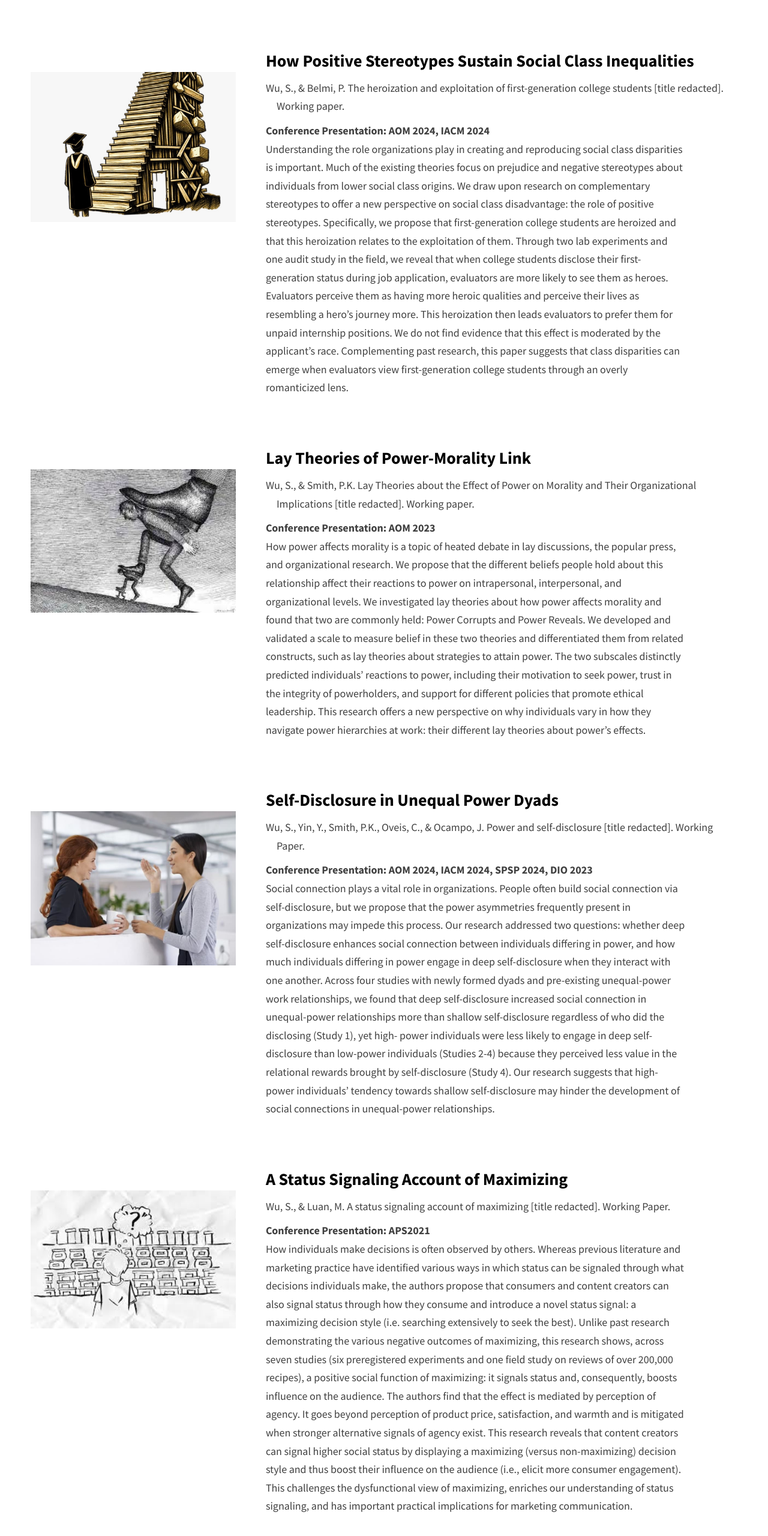
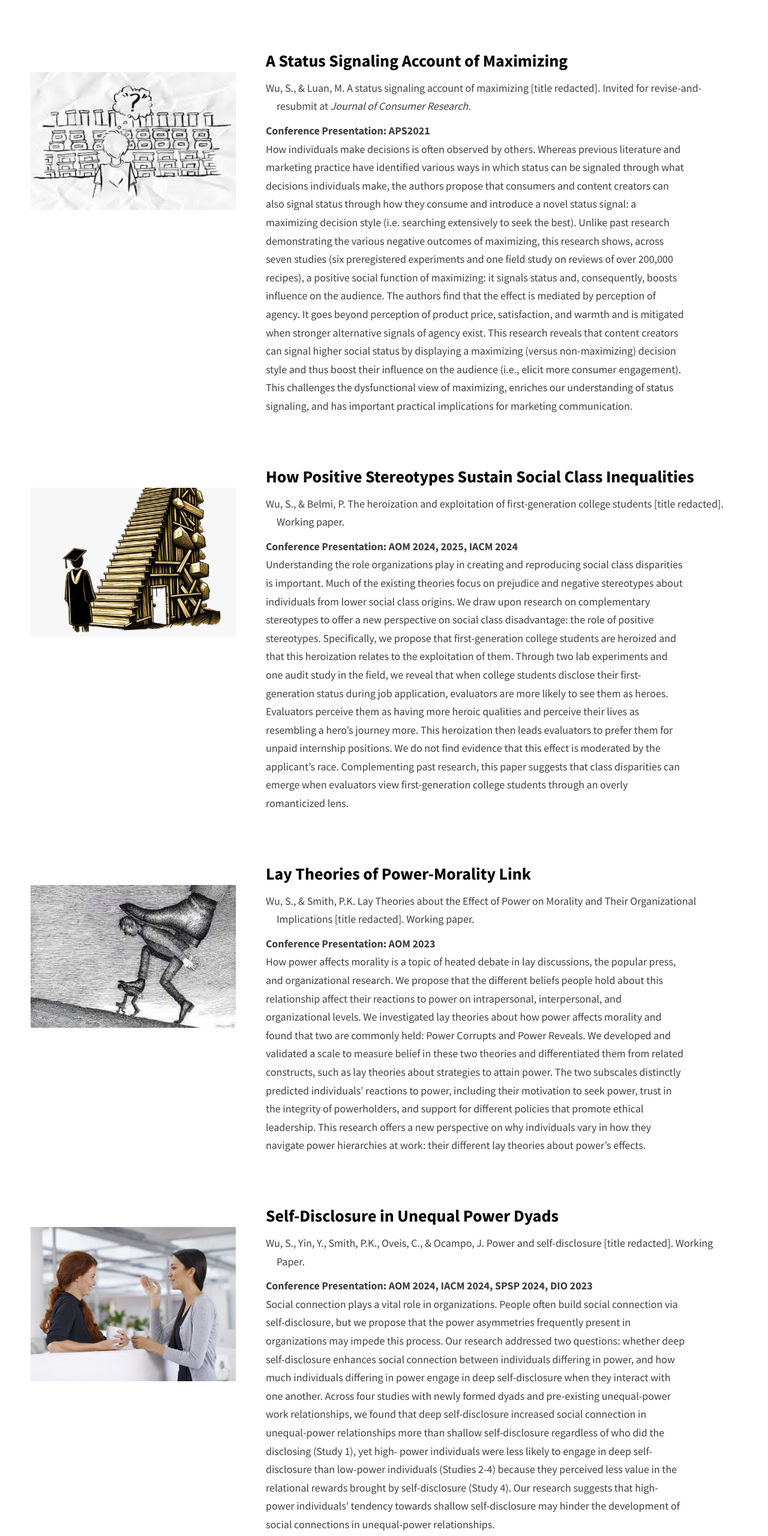
Before and after one commit to shuangwu-ob/shuangwu-ob.github.io, a website: page index.html in a window 1280 px wide. Shown: the part 1697-4257 px from the top of the page at 60% size. Drawn offline with Linux system fonts and the light colour scheme.

Commit message:
Nov 2025

```diff
--- a/index.html
+++ b/index.html
@@ -99,7 +99,7 @@
               I am an Assistant Professor in Management at CUHK Business School. Before moving to Hong Kong, I received my Ph.D. degree in Management from the University of California, San Diego, and my Bachelor's degrees in Psychology and English Language from Tsinghua University.<br></span>
             <span class="heading-sec__sub">
               <br>Navigating social hierarchies is an inherent aspect of organizational life. My research examines the barriers employees encounter and the strategies they can employ to achieve upward mobility within social hierarchies. To address my research questions, I conduct experiments both in the lab and in the field, apply natural language processing tools to analyze archival data, and use psychometrics to develop measures for novel constructs. <br><br></span>
-            <br><center><a target="_blank" rel="noopener noreferrer" href="https://shuangwu-ob.github.io/CV_Shuang_Wu_July_25__Copy_.pdf" class="btn btn--med btn--theme dynamicBgClr">Download my CV</a></center><br>
+            <br><center><a target="_blank" rel="noopener noreferrer" href="https://shuangwu-ob.github.io/CV_Shuang_Wu_Nov2025.pdf" class="btn btn--med btn--theme dynamicBgClr">Download my CV</a></center><br>
             </div>
           </div>
 
@@ -142,6 +142,34 @@ Social Psychology</i>. Advance online publication. <a href="https://dx.doi.org/1
               </p>
             </div>
           </div>
+
+
+
+                    <div class="research__row">
+            <div class="research__row-img-cont">
+              <img
+                src="./assets/jpeg/maximizing.jpeg"
+                alt="Maximizing"
+                class="research__row-img"
+                loading="lazy"
+              />
+            </div>
+            <div class="research__row-content">
+              <h3 class="research__row-content-title">A Status Signaling Account of Maximizing</h3>
+              <p class="cv__row-content-desc">
+                Wu, S., & Luan, M. A status signaling account of maximizing [title redacted]. Invited for revise-and-resubmit at <i>Journal of Consumer Research</i>.<br>
+              </p>
+              <p class="research__row-content-desc">
+                <strong>Conference Presentation: APS2021</strong><br>
+               How individuals make decisions is often observed by others. Whereas previous literature and marketing practice have identified various ways in which status can be signaled through what decisions individuals make, the authors propose that consumers and content creators can also signal status through how they consume and introduce a novel status signal: a maximizing decision style (i.e. searching extensively to seek the best). Unlike past research demonstrating the various negative outcomes of maximizing, this research shows, across seven studies (six preregistered experiments and one field study on reviews of over 200,000 recipes), a positive social function of maximizing: it signals status and, consequently, boosts influence on the audience. The authors find that the effect is mediated by perception of agency. It goes beyond perception of product price, satisfaction, and warmth and is mitigated when stronger alternative signals of agency exist. This research reveals that content creators can signal higher social status by displaying a maximizing (versus non-maximizing) decision style and thus boost their influence on the audience (i.e., elicit more consumer engagement). This challenges the dysfunctional view of maximizing, enriches our understanding of status signaling, and has important practical implications for marketing communication.
+              </p>
+
+            </div>
+          </div>
+
+
+
+
                     <div class="research__row">
             <div class="research__row-img-cont">
               <img
@@ -158,7 +186,7 @@ Social Psychology</i>. Advance online publication. <a href="https://dx.doi.org/1
 
               </p>
               <p class="research__row-content-desc">
-                <strong>Conference Presentation: AOM 2024, IACM 2024</strong><br>
+                <strong>Conference Presentation: AOM 2024, 2025, IACM 2024</strong><br>
                Understanding the role organizations play in creating and reproducing social class disparities is important. Much of the existing theories focus on prejudice and negative stereotypes about individuals from lower social class origins. We draw upon research on complementary stereotypes to offer a new perspective on social class disadvantage: the role of positive stereotypes. Specifically, we propose that first-generation college students are heroized and that this heroization relates to the exploitation of them. Through two lab experiments and one audit study in the field, we reveal that when college students disclose their first-generation status during job application, evaluators are more likely to see them as heroes. Evaluators perceive them as having more heroic qualities and perceive their lives as resembling a hero’s journey more. This heroization then leads evaluators to prefer them for unpaid internship positions. We do not find evidence that this effect is moderated by the applicant’s race. Complementing past research, this paper suggests that class disparities can emerge when evaluators view first-generation college students through an overly romanticized lens.
 
               </p>
@@ -212,28 +240,9 @@ Social Psychology</i>. Advance online publication. <a href="https://dx.doi.org/1
           </div>
 
 
-          <div class="research__row">
-            <div class="research__row-img-cont">
-              <img
-                src="./assets/jpeg/maximizing.jpeg"
-                alt="Maximizing"
-                class="research__row-img"
-                loading="lazy"
-              />
-            </div>
-            <div class="research__row-content">
-              <h3 class="research__row-content-title">A Status Signaling Account of Maximizing</h3>
-              <p class="cv__row-content-desc">
-                Wu, S., & Luan, M. A status signaling account of maximizing [title redacted]. Working Paper.<br>
-              </p>
-              <p class="research__row-content-desc">
-                <strong>Conference Presentation: APS2021</strong><br>
-               How individuals make decisions is often observed by others. Whereas previous literature and marketing practice have identified various ways in which status can be signaled through what decisions individuals make, the authors propose that consumers and content creators can also signal status through how they consume and introduce a novel status signal: a maximizing decision style (i.e. searching extensively to seek the best). Unlike past research demonstrating the various negative outcomes of maximizing, this research shows, across seven studies (six preregistered experiments and one field study on reviews of over 200,000 recipes), a positive social function of maximizing: it signals status and, consequently, boosts influence on the audience. The authors find that the effect is mediated by perception of agency. It goes beyond perception of product price, satisfaction, and warmth and is mitigated when stronger alternative signals of agency exist. This research reveals that content creators can signal higher social status by displaying a maximizing (versus non-maximizing) decision style and thus boost their influence on the audience (i.e., elicit more consumer engagement). This challenges the dysfunctional view of maximizing, enriches our understanding of status signaling, and has important practical implications for marketing communication.
-              </p>
 
-            </div>
-          </div>
         </div>
+
       </div>
     </section>
     <section id="cv" class="cv sec-pad">
@@ -241,7 +250,7 @@ Social Psychology</i>. Advance online publication. <a href="https://dx.doi.org/1
         <h2 class="heading heading-sec heading-sec__mb-bg">
           <span class="heading-sec__main">CV</span>
           <span class="heading-sec__sub">
-            <center><a target="_blank" rel="noopener noreferrer" href="https://shuangwu-ob.github.io/CV_Shuang_Wu_July_25__Copy_.pdf" class="btn btn--med btn--theme dynamicBgClr" >Download my CV</a></center>
+            <center><a target="_blank" rel="noopener noreferrer" href="https://shuangwu-ob.github.io/CV_Shuang_Wu_Nov2025.pdf" class="btn btn--med btn--theme dynamicBgClr" >Download my CV</a></center>
           </span>
         </h2>
 
```
Also changed, not shown: 1 other file.
